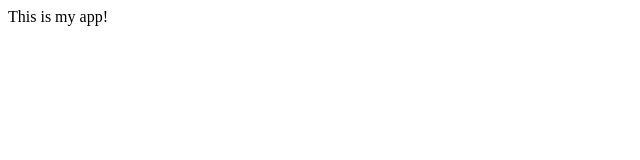
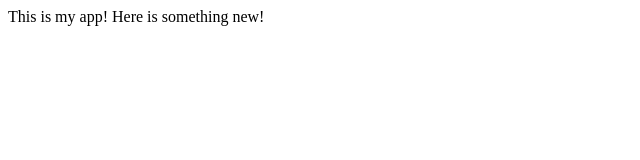
Before and after one commit to jhmoore1997/gitTutorial, a plain HTML site: page index.html in a window 1280 px wide. Shown: the whole page, without its empty margins (0-640 px from the left). Drawn offline with Linux system fonts and the light colour scheme.

Commit message:
Update index.html

```diff
--- a/index.html
+++ b/index.html
@@ -4,5 +4,6 @@
   </head>
   <body>
     This is my app!
+    Here is something new!
   </body>
 </html>
```
